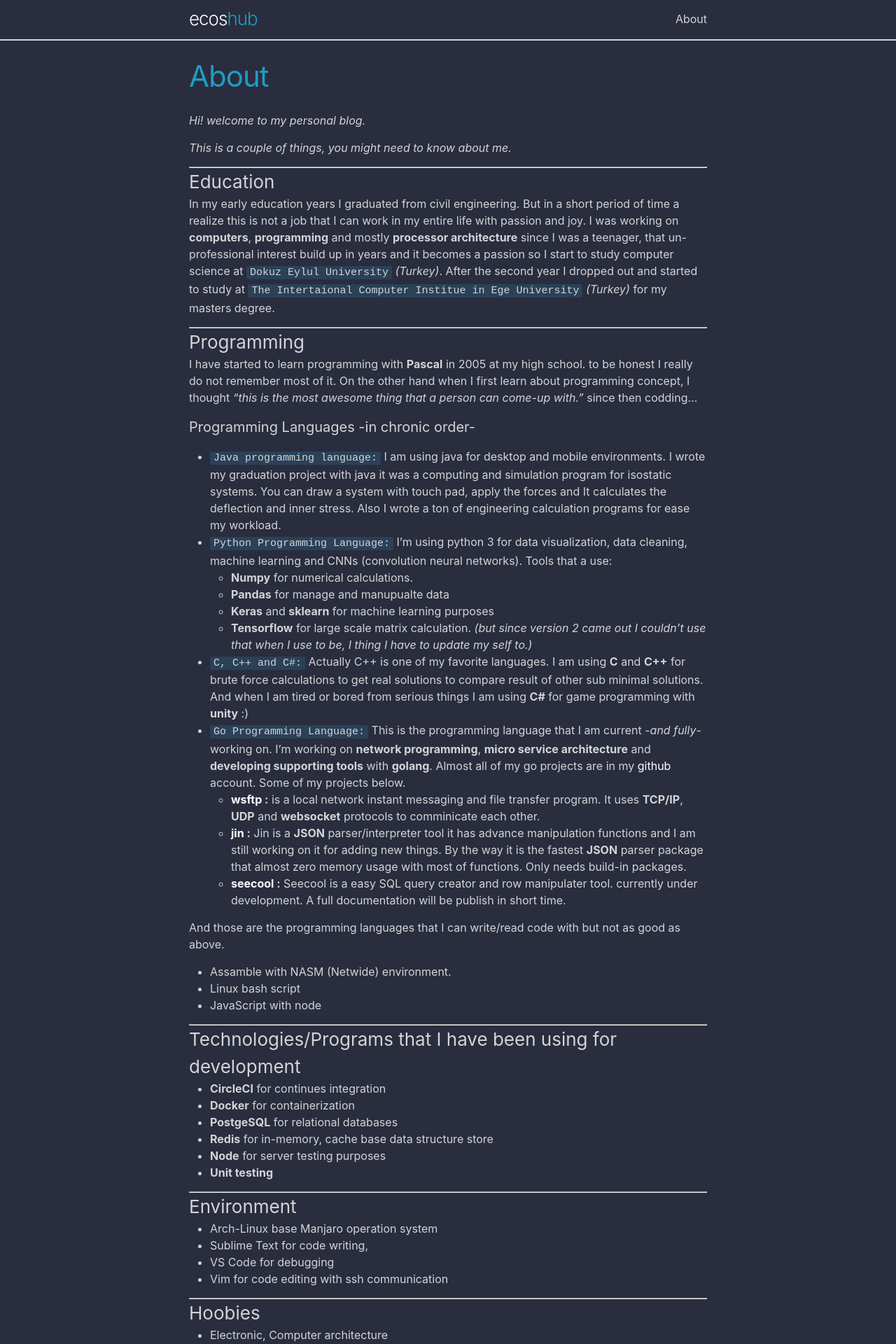
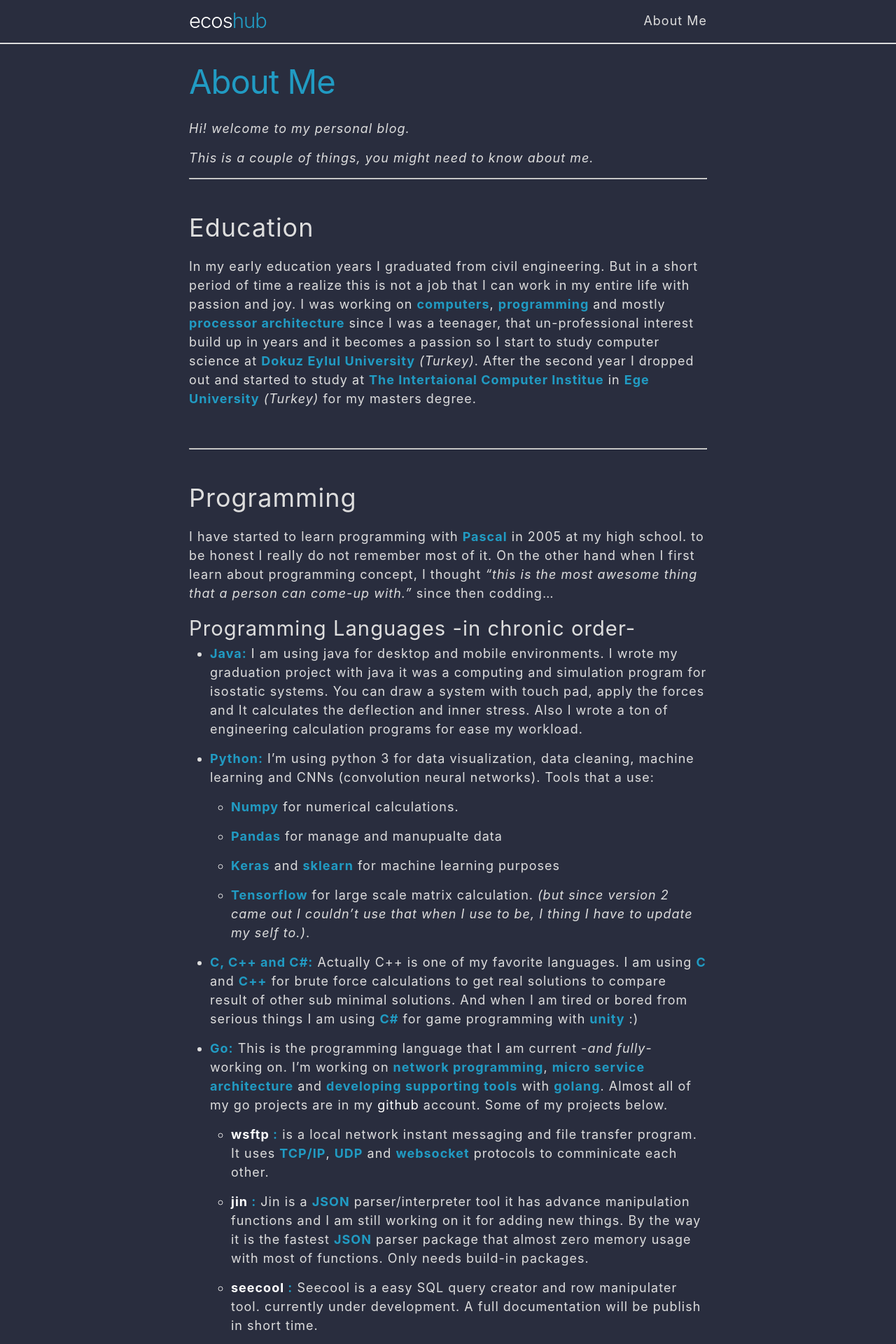
Before and after one commit to ecoshub/ecoshub.github.io, a Jekyll site: the page built from about.markdown, in a window 1280 px wide. Shown: the top 1920 px of the page at 70% size. Built offline with Jekyll 4.4.1, drawn with Linux system fonts in a browser that asks for light colours; some of the changed text lies outside the part shown.

Commit message:
tick and strong class edit

```diff
--- a/_sass/custom/_overrides.scss
+++ b/_sass/custom/_overrides.scss
@@ -1,6 +1,20 @@
 h3 {
 	// blog posts and 'Posts' hedaer spacing
   margin: 0px;
+}
+
+// back tick tickness
+.highlighter-rouge{
+  font-weight: bold;
+}
+
+
+body {
+  letter-spacing: 1px;
+}
+
+strong {
+	color: $tag-background;
 }
 
 // home page 'Posts' header color
@@ -32,6 +46,7 @@ h3 {
 .highlight{
 	border-radius: 5px;
 	color: $highlight-font-color;
+	font-weight: normal;
 	// keyword high.
 	.k {
 	    color: #d64d61;
@@ -70,10 +85,17 @@ h3 {
 	}
 }
 
-pre,
+pre {
+	// `back tick` background
+  background-color: $backtick-background-color;
+  border: 0px;
+  border-radius: 12px;
+}
+
 code {
 	// `back tick` background
-  background-color: $highlight-background-color;
+  background-color: $backtick-background-color;
+  color: $backtick-color;
   border: 0px;
   border-radius: 2px;
 }
--- a/_sass/minima.scss
+++ b/_sass/minima.scss
@@ -1,11 +1,12 @@
 @charset "utf-8";
 // my white
-$white: #d3d4d6 !default;
+$white: #ddd !default;
+// $white: #d3d4d6 !default;
 
 // Define defaults for each variable.
 $base-font-family: -apple-system, BlinkMacSystemFont, 'Segoe UI', Roboto, Helvetica, Arial, sans-serif,
   'Apple Color Emoji', 'Segoe UI Emoji', 'Segoe UI Symbol' !default;
-$base-font-size: 16px !default;
+$base-font-size: 18px !default;
 $base-font-weight: 400 !default;
 $small-font-size: $base-font-size * 0.875 !default;
 $base-line-height: 1.5 !default;
@@ -41,11 +42,12 @@ $table-text-align: left !default;
 $shadow-color: $white !default;
 $hub-color: $tag-background !default;
 $icon-color: $tag-background !default;
+$backtick-background-color: $highlight-background-color !default;
 // Width of the content area
 $post-header-color: $white;
+$backtick-color: white;
 
-
-$content-width: 800px !default;
+$content-width:800px !default;
 
 $on-palm: 600px !default;
 $on-laptop: 800px !default;
--- a/_sass/minima/_layout.scss
+++ b/_sass/minima/_layout.scss
@@ -49,7 +49,6 @@
   .page-link {
     color: $text-color;
     line-height: $base-line-height;
-
     // Gaps between nav items, but not on the last one
     &:not(:last-child) {
       margin-right: 20px;
--- a/about.markdown
+++ b/about.markdown
@@ -1,6 +1,6 @@
 ---
 layout: page
-title: About
+title: About Me
 permalink: /about/
 ---
 
@@ -10,38 +10,59 @@ permalink: /about/
 
 ***
 
-### Education
-In my early education years I graduated from civil engineering. But in a short period of time a realize this is not a job that I can work in my entire life with passion and joy. I was working on **computers**, **programming** and mostly **processor architecture** since I was a teenager, that un-professional interest build up in years and it becomes a passion so I start to study computer science at `Dokuz Eylul University` *(Turkey)*. After the second year I dropped out and started to study at `The Intertaional Computer Institue in Ege University` *(Turkey)* for my masters degree.
+<br>
+
+## Education
+In my early education years I graduated from civil engineering. But in a short period of time a realize this is not a job that I can work in my entire life with passion and joy. I was working on **computers**, **programming** and mostly **processor architecture** since I was a teenager, that un-professional interest build up in years and it becomes a passion so I start to study computer science at **Dokuz Eylul University** *(Turkey)*. After the second year I dropped out and started to study at **The Intertaional Computer Institue** in **Ege University** *(Turkey)* for my masters degree.
+
+<br>
 
 ***
 
-### Programming
+<br>
+
+## Programming
 
 I have started to learn programming with **Pascal** in 2005 at my high school. to be honest I really do not remember most of it. On the other hand when I first learn about programming concept, I thought *"this is the most awesome thing that a person can come-up with."* since then codding...
 
-#### Programming Languages -in chronic order-
-* `Java programming language:` I am using java for desktop and mobile environments. I wrote my graduation project with java it was a computing and simulation program for isostatic systems.  You can draw a system with touch pad, apply the forces and It calculates the  deflection and inner stress. Also I wrote a ton of engineering calculation programs for ease my workload.
-* `Python Programming Language:` I'm using python 3 for data visualization, data cleaning, machine learning and CNNs (convolution neural networks).
+### Programming Languages -in chronic order-
+
+* **Java:** I am using java for desktop and mobile environments. I wrote my graduation project with java it was a computing and simulation program for isostatic systems.  You can draw a system with touch pad, apply the forces and It calculates the  deflection and inner stress. Also I wrote a ton of engineering calculation programs for ease my workload.
+
+* **Python:** I'm using python 3 for data visualization, data cleaning, machine learning and CNNs (convolution neural networks).
 Tools that a use:
+
 	* **Numpy** for numerical calculations.
+
 	* **Pandas** for manage and manupualte data
+
 	* **Keras** and **sklearn** for machine learning purposes
-	* **Tensorflow** for large scale matrix calculation. *(but since version 2 came out I couldn't use that when I use to be, I  thing I have to update my self to.)*
-* `C, C++ and C#:` Actually C++ is one of my favorite languages. I am using **C** and **C++** for brute force calculations to get real solutions to compare result of  other sub minimal solutions. And when I am tired or bored from serious things I am using **C#** for game programming with **unity** :)
-* `Go Programming Language:` This is the programming language that I am current -*and fully*- working on. I'm working on **network programming**, **micro service architecture** and **developing supporting tools** with **golang**. Almost all of my go projects are in my [github](https://github.com/ecoshub) account. Some of my projects below.
+
+	* **Tensorflow** for large scale matrix calculation. *(but since version 2 came out I couldn't use that when I use to be, I  thing I have to update my self to.)*.
+
+* **C, C++ and C#:** Actually C++ is one of my favorite languages. I am using **C** and **C++** for brute force calculations to get real solutions to compare result of  other sub minimal solutions. And when I am tired or bored from serious things I am using **C#** for game programming with **unity** :)
+
+* **Go:** This is the programming language that I am current -*and fully*- working on. I'm working on **network programming**, **micro service architecture** and **developing supporting tools** with **golang**. Almost all of my go projects are in my [github](https://github.com/ecoshub) account. Some of my projects below.
+
 	* **[wsftp](https://github.com/ecoshub/wsftp) :** is a local network instant messaging and file transfer program. It uses **TCP/IP**, **UDP** and **websocket** protocols to comminicate each other.
+
 	*  **[jin](https://github.com/ecoshub/jin) :** Jin is a **JSON** parser/interpreter tool it has advance manipulation functions and I am still working on it for adding new things. By the way it is the fastest **JSON** parser package that almost zero memory usage with most of functions. Only needs build-in packages.
+
 	* **[seecool](https://github.com/ecoshub/seecool) :** Seecool is a easy SQL query creator and row manipulater tool. currently under development. A full documentation will be publish in short time.
 
-And those are the programming languages that I can write/read code with but not as good as above.
+And those are the programming languages that I can write/read code, but not as good as above.
 
-* Assamble with NASM (Netwide) environment.
-* Linux bash script
-* JavaScript with node
+* **Assambly** with NASM (Netwide) assembler
+* **Linux Bash Script**
+* **JavaScript** with node
+
+<br>
 
 ***
 
-### Technologies/Programs that I have been using for development
+<br>
+
+## Technologies/Programs
 
 *  **CircleCI** for continues integration
 * **Docker** for containerization
@@ -50,15 +71,23 @@ And those are the programming languages that I can write/read code with but not
 * **Node** for server testing purposes
 * **Unit testing**
 
+<br>
+
 ***
 
-### Environment
+<br>
+
+## Environment
 * Arch-Linux base Manjaro operation system
 * Sublime Text for code writing,
 * VS Code for debugging
 * Vim for code editing with ssh communication
 
+<br>
+
 ***
+
+<br>
 
 ### Hoobies
 
```
